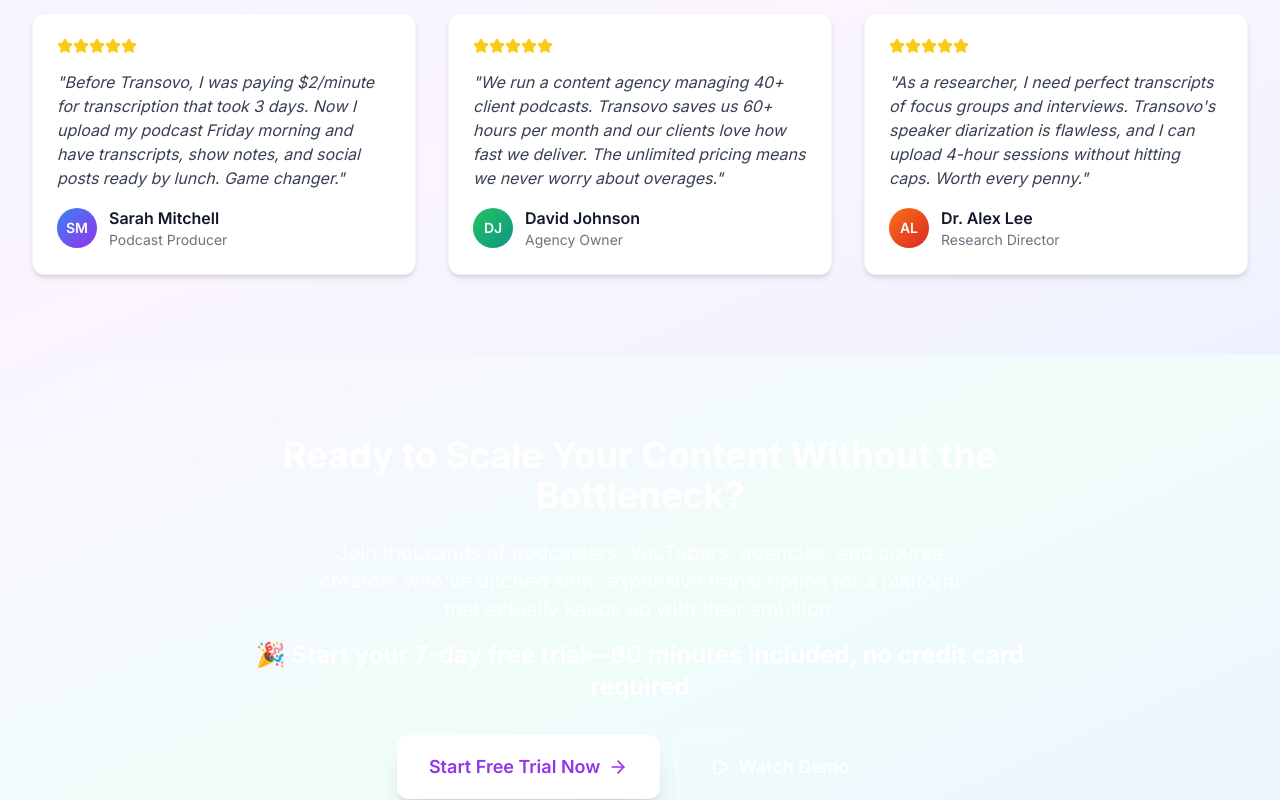
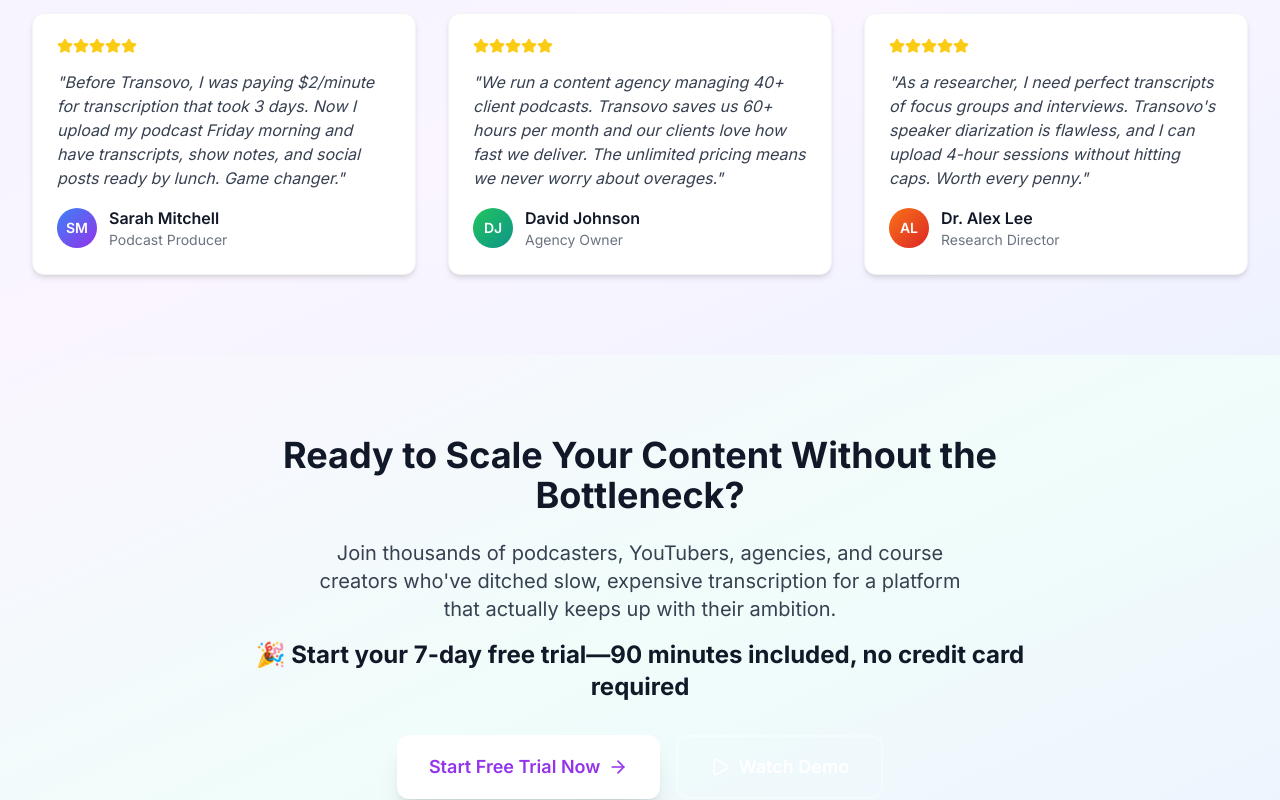
Before and after one commit to 703deuce/stt, a Next.js app: page / in a window 1280 px wide. Shown: the part 11200-12000 px from the top of the page. Built offline with nearby package versions, Linux system fonts and the light colour scheme; no server answers.

Commit message:
Fix CTA section text colors for light gradient background

```diff
--- a/src/app/page.tsx
+++ b/src/app/page.tsx
@@ -1341,13 +1341,13 @@
       {/* CTA Section */}
       <section className="bg-gradient-to-br from-purple-50 via-teal-50 to-indigo-50 py-20">
         <div className="max-w-4xl mx-auto text-center px-4 sm:px-6 lg:px-8">
-          <h2 className="text-3xl md:text-4xl font-bold text-white mb-6">
+          <h2 className="text-3xl md:text-4xl font-bold text-gray-900 mb-6">
             Ready to Scale Your Content Without the Bottleneck?
           </h2>
-          <p className="text-xl text-white/90 mb-4 max-w-2xl mx-auto">
+          <p className="text-xl text-gray-700 mb-4 max-w-2xl mx-auto">
             Join thousands of podcasters, YouTubers, agencies, and course creators who've ditched slow, expensive transcription for a platform that actually keeps up with their ambition.
           </p>
-          <p className="text-2xl font-bold text-white mb-8">
+          <p className="text-2xl font-bold text-gray-900 mb-8">
             🎉 Start your 7-day free trial—90 minutes included, no credit card required
           </p>
           <div className="flex flex-col sm:flex-row gap-4 justify-center mb-6">
@@ -1366,21 +1366,21 @@
               Watch Demo
             </a>
           </div>
-          <div className="flex flex-wrap items-center justify-center gap-6 text-white/80 text-sm mt-6">
+          <div className="flex flex-wrap items-center justify-center gap-6 text-gray-700 text-sm mt-6">
             <div className="flex items-center">
-              <CheckCircle className="w-4 h-4 mr-2" />
+              <CheckCircle className="w-4 h-4 mr-2 text-green-600" />
               <span>7-day free trial</span>
             </div>
             <div className="flex items-center">
-              <CheckCircle className="w-4 h-4 mr-2" />
+              <CheckCircle className="w-4 h-4 mr-2 text-green-600" />
               <span>90 minutes included</span>
                 </div>
             <div className="flex items-center">
-              <CheckCircle className="w-4 h-4 mr-2" />
+              <CheckCircle className="w-4 h-4 mr-2 text-green-600" />
               <span>No credit card needed</span>
             </div>
             <div className="flex items-center">
-              <CheckCircle className="w-4 h-4 mr-2" />
+              <CheckCircle className="w-4 h-4 mr-2 text-green-600" />
               <span>Cancel anytime</span>
             </div>
           </div>
```
